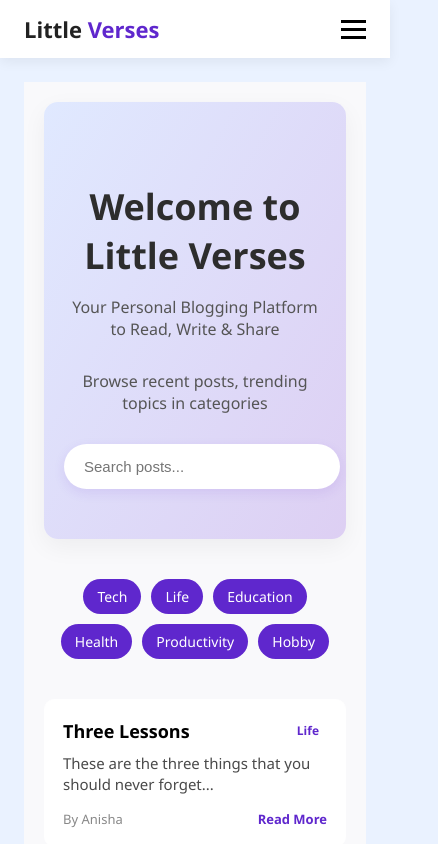
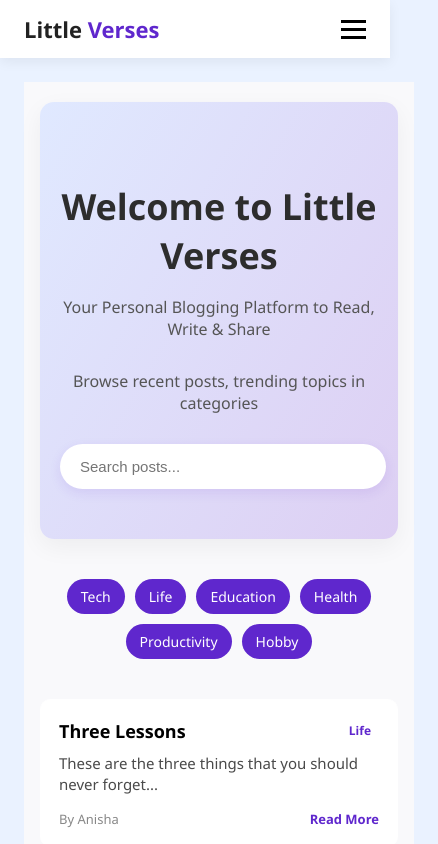
Before and after one commit to Facelessism/Little-Verses, a React (Create React App) app in the folder client/: page / in a window 390 px wide. Shown: the top 844 px of the page, 438 px wide, since content can reach past the window. Built offline with nearby package versions, Linux system fonts and the light colour scheme.

Commit message:
Fixed the main content layouts

```diff
--- a/client/src/App.css
+++ b/client/src/App.css
@@ -20,7 +20,8 @@ body {
 .main-content {
   flex: 1;
   padding: 24px;
-  max-width: 1080px;
+  width: 100%;
+  max-width: none;
   margin: 0 auto;
 }
 
--- a/client/src/styles/HomePage.css
+++ b/client/src/styles/HomePage.css
@@ -1,5 +1,7 @@
 .home-wrapper {
-  padding: 20px;
+  max-width: 1280px;
+  margin: 0 auto;
+  padding: 30px 40px;
   font-family: 'Segoe UI', 'Roboto', sans-serif;
   background: #f9f9fb;
   min-height: 100vh;
@@ -57,6 +59,10 @@
 }
 
 @media (max-width: 768px) {
+  .home-wrapper {
+    padding: 20px 16px;
+  }
+
   .hero h1 {
     font-size: 36px;
   }
```
